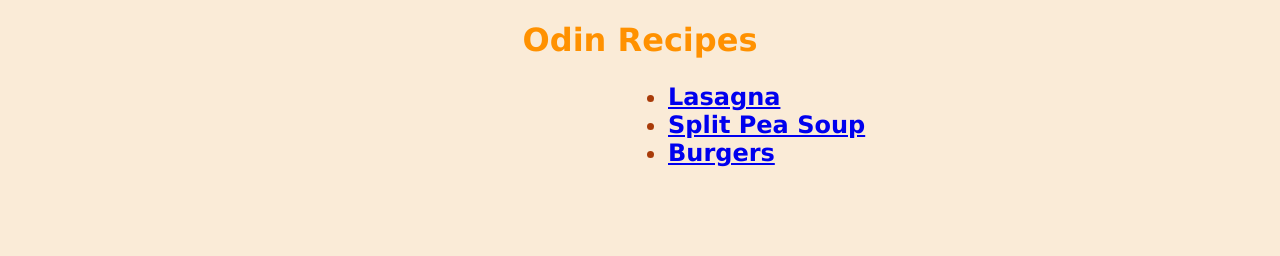
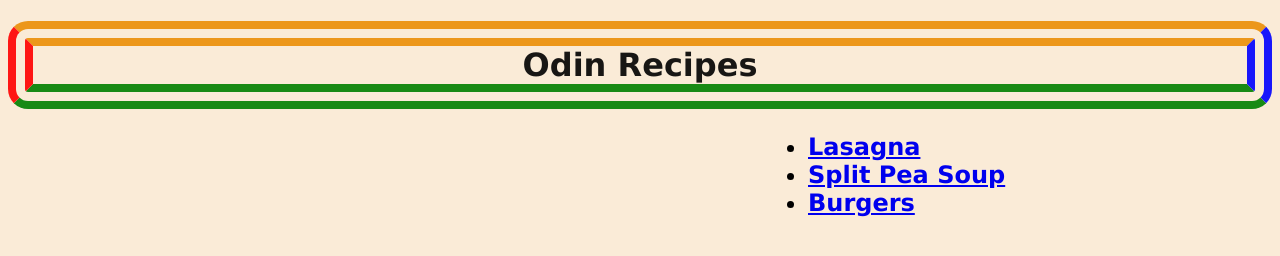
Before and after one commit to catonblt/odin-recipes, a plain HTML site: page index.html in a window 1280 px wide. Drawn offline with Linux system fonts and the light colour scheme.

Commit message:
Added Title Borders

```diff
--- a/index.html
+++ b/index.html
@@ -11,9 +11,9 @@
     <h2>
       <ul>
         <div>
-        <li><a href="recipes/lasagna.html">Lasagna</a></li>
-        <li><a href="recipes/split-pea-soup.html">Split Pea Soup</a></li>
-        <li><a href="recipes/burgers.html">Burgers</a></li>
+        <li id="main-center"><a href="recipes/lasagna.html">Lasagna</a></li>
+        <li id="main-center"><a href="recipes/split-pea-soup.html">Split Pea Soup</a></li>
+        <li id="main-center"><a href="recipes/burgers.html">Burgers</a></li>
         </div>
       </ul>
     </h2>
--- a/styles.css
+++ b/styles.css
@@ -5,7 +5,10 @@
 }
 
 h1{
-    color: rgb(255, 145, 0);
+    border: double 25px blue;
+    border-color: rgb(235, 143, 7) blue green red;
+    border-radius: 20px;
+    opacity: 0.9;
 }
 
 h2{
@@ -16,6 +19,10 @@ h3{
     color: rgb(165, 82, 4);
 }
 
+#main-center{
+    color: black;
+}
+
 .center {
     display: block;
     margin-left: auto;
@@ -24,14 +31,18 @@ h3{
   }
 
 li {
-    margin-left: 620px;
+    margin-left: 540px;
     text-align: left;
     color: rgb(168, 59, 9);
 }
 
 img {
-    border: double 40px blue;
+    border: double 50px blue;
     border-color: rgb(235, 143, 7) blue green red;
     border-radius: 20px;
     opacity: 0.9;
 }
+
+li#main-center {
+    margin-left: 760px;
+}
```
Also changed, not shown: recipes/burgers.html (+3 -2 lines).
